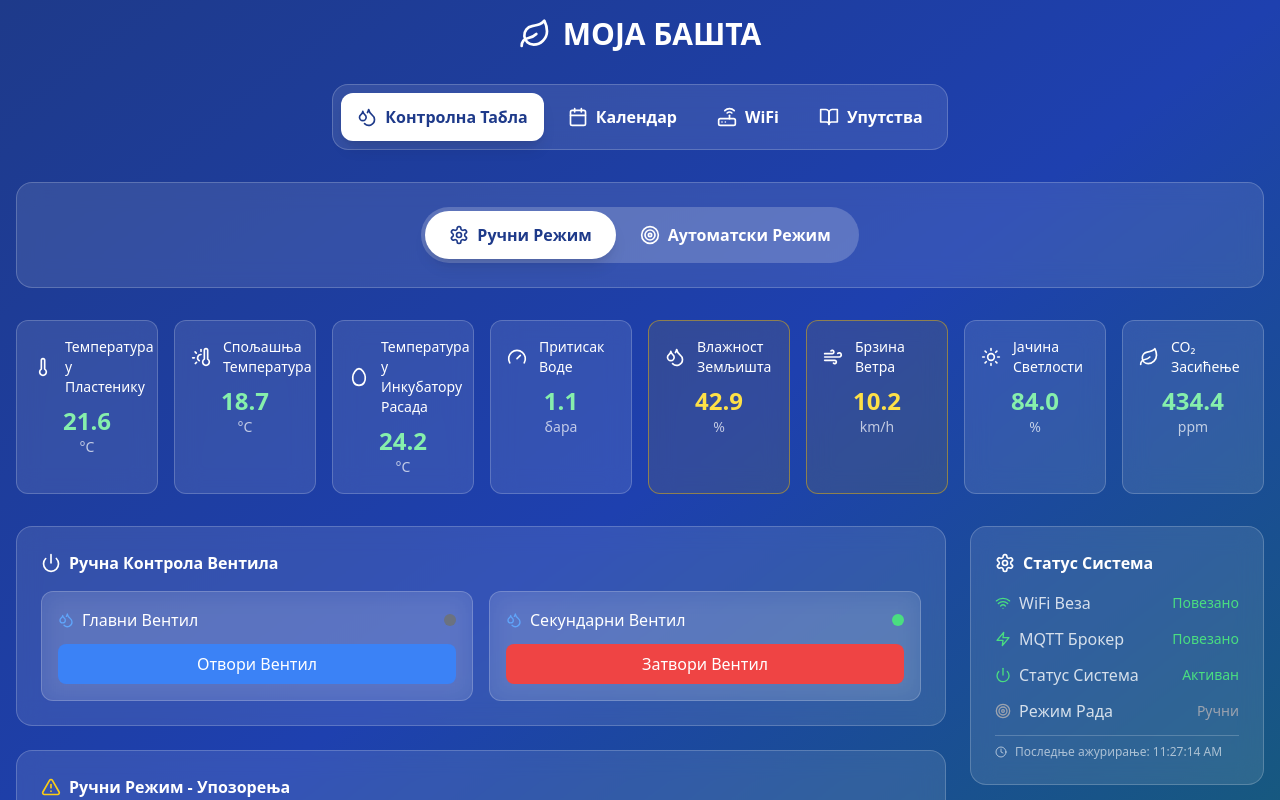
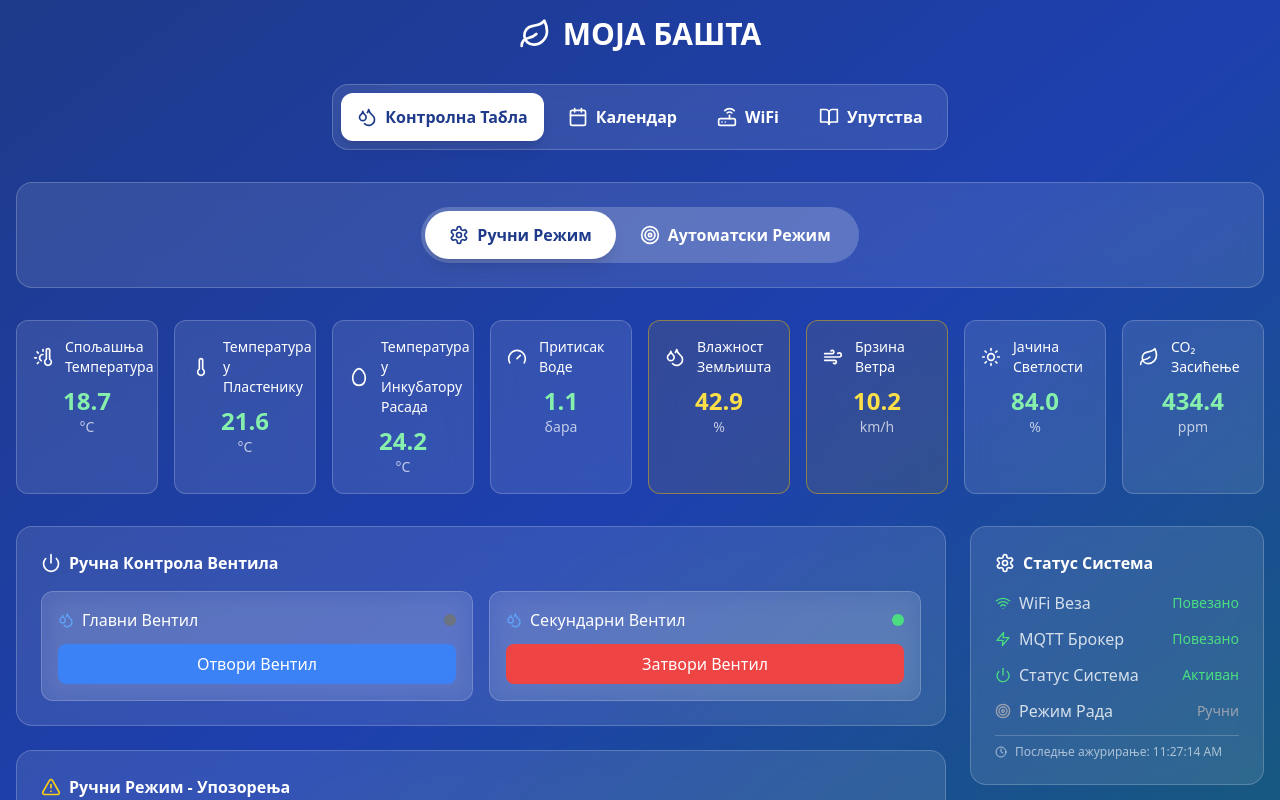
Before and after one commit to zaplanjac/wifi-plastenik, a React (Vite) app: page / in a window 1280 px wide. Shown: the top 800 px of the page. Built offline with nearby package versions, Linux system fonts and the light colour scheme.

Commit message:
Reorder temperature sensors: external, greenhouse, incubator

```diff
--- a/src/App.tsx
+++ b/src/App.tsx
@@ -1014,17 +1014,17 @@ function App() {
             {/* Sensor Grid */}
             <div className="grid grid-cols-2 md:grid-cols-4 lg:grid-cols-8 gap-4 mb-8">
               <SensorCard
+                title="Спољашња Температура"
+                value={sensorData.externalTemperature}
+                unit="°C"
+                icon={<ThermometerSun className="w-5 h-5" />}
+                status="good"
+              />
+              <SensorCard
                 title="Температура у Пластенику"
                 value={sensorData.temperature}
                 unit="°C"
                 icon={<Thermometer className="w-5 h-5" />}
-                status="good"
-              />
-              <SensorCard
-                title="Спољашња Температура"
-                value={sensorData.externalTemperature}
-                unit="°C"
-                icon={<ThermometerSun className="w-5 h-5" />}
                 status="good"
               />
               <SensorCard
```
